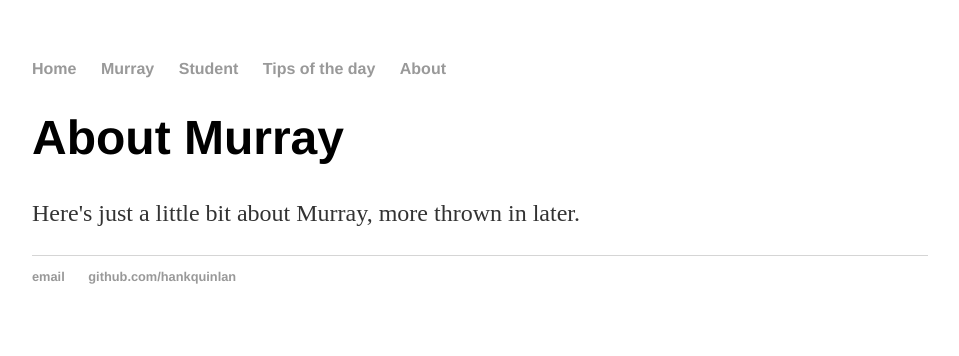
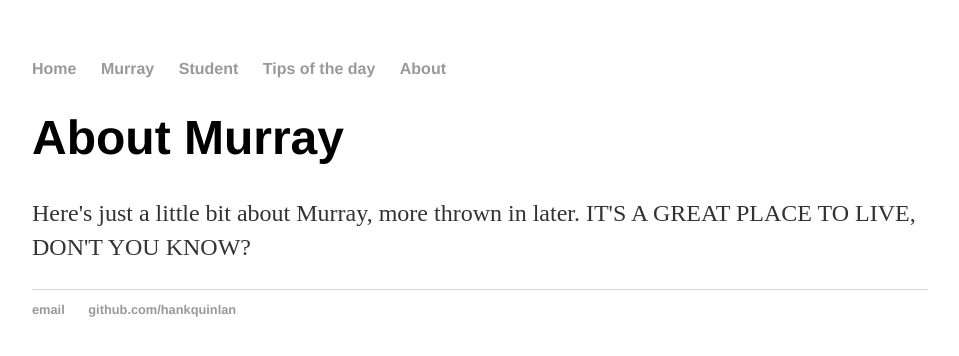
Before and after one commit to rowen2/rowen2.github.io, a Jekyll site: the page built from Murray/index.html, in a window 1280 px wide. Shown: the top 356 px of the page, without its empty margins (160-1119 px from the left). Built offline with Jekyll 4.4.1, drawn with Linux system fonts in a browser that asks for light colours.

Commit message:
Update index.html

```diff
--- a/Murray/index.html
+++ b/Murray/index.html
@@ -4,5 +4,5 @@ title: Info about Murray
 ---
   <div class = "Murray">
       <h1> About Murray</h1>
-      <p> Here's just a little bit about Murray, more thrown in later.</p>
+      <p> Here's just a little bit about Murray, more thrown in later. IT'S A GREAT PLACE TO LIVE, DON'T YOU KNOW?</p>
   </div> <!-- /.Murray -->
```
